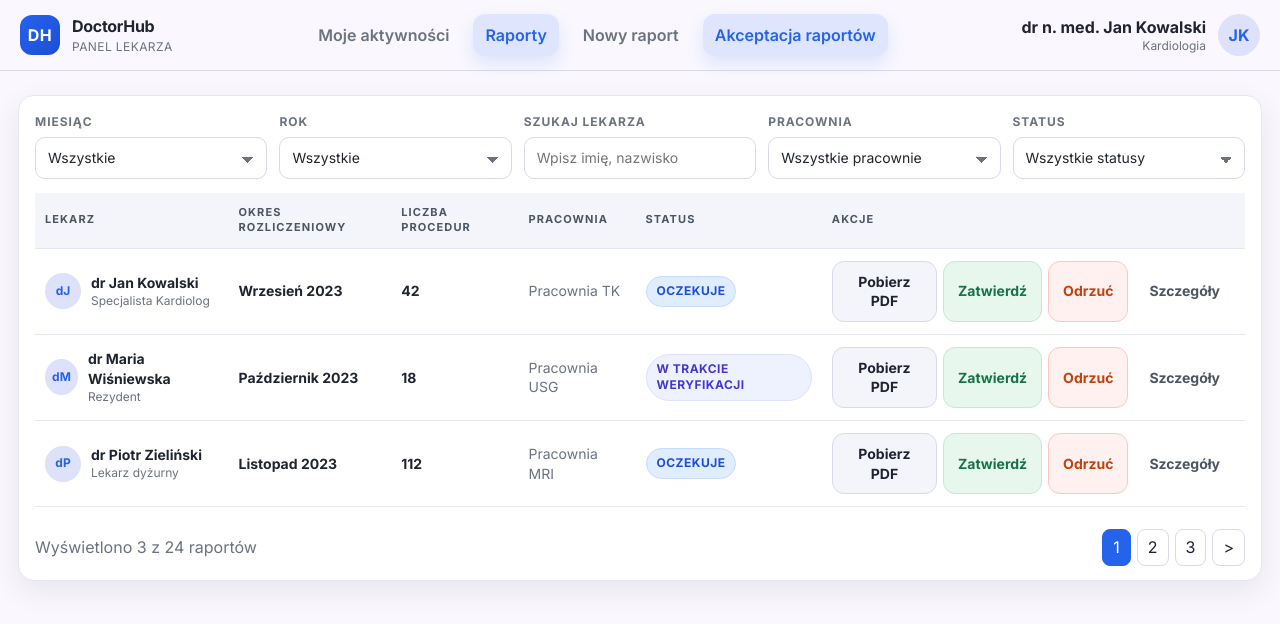
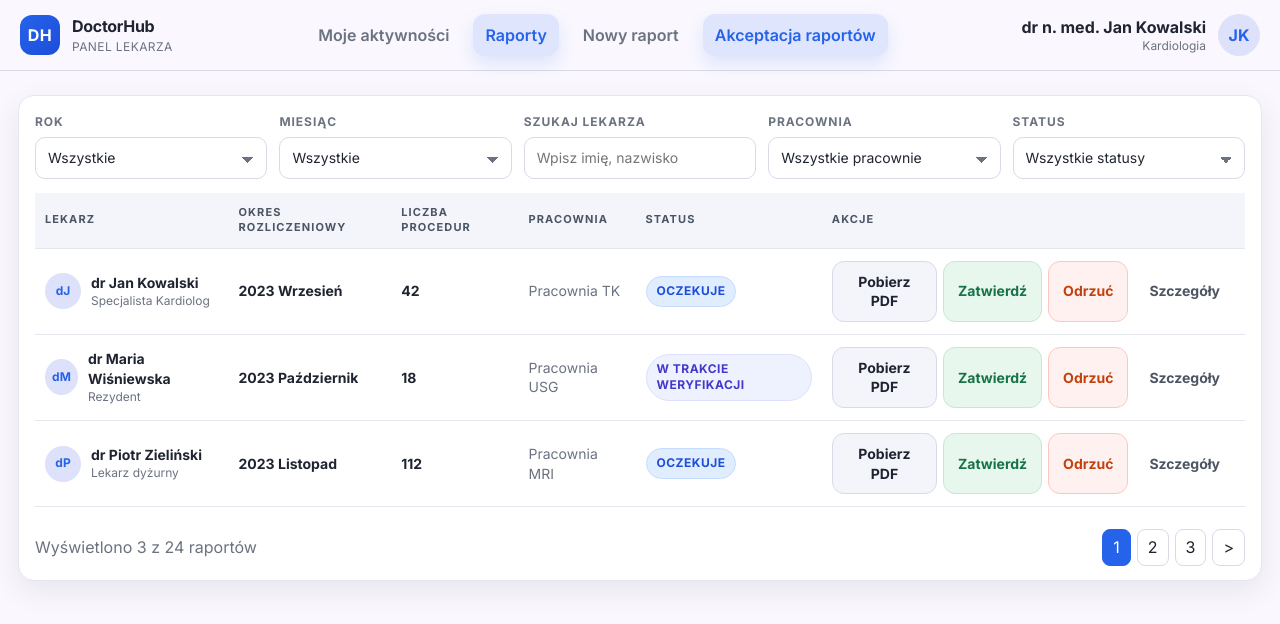
Before and after one commit to MacSlep/DoctorHub, a React (Vite) app in the folder frontend/: page /raporty/akceptacja in a window 1280 px wide. Shown: the top 624 px of the page. Built offline with nearby package versions, Linux system fonts and the light colour scheme.

Commit message:
Update approval page layout

```diff
--- a/frontend/src/pages/ReportsApprovalPage.jsx
+++ b/frontend/src/pages/ReportsApprovalPage.jsx
@@ -4,7 +4,7 @@ const rows = [
   {
     doctorName: 'dr Jan Kowalski',
     role: 'Specjalista Kardiolog',
-    period: 'Wrzesień 2023',
+    period: '2023 Wrzesień',
     proceduresCount: 42,
     lab: 'Pracownia TK',
     status: 'pending',
@@ -12,7 +12,7 @@ const rows = [
   {
     doctorName: 'dr Maria Wiśniewska',
     role: 'Rezydent',
-    period: 'Październik 2023',
+    period: '2023 Październik',
     proceduresCount: 18,
     lab: 'Pracownia USG',
     status: 'review',
@@ -20,7 +20,7 @@ const rows = [
   {
     doctorName: 'dr Piotr Zieliński',
     role: 'Lekarz dyżurny',
-    period: 'Listopad 2023',
+    period: '2023 Listopad',
     proceduresCount: 112,
     lab: 'Pracownia MRI',
     status: 'pending',
@@ -61,6 +61,16 @@ function ReportsApprovalPage() {
       <section className="card">
         <div className="filters">
           <div className="field">
+            <span className="field__label">Rok</span>
+            <select className="input select">
+              <option>Wszystkie</option>
+              <option>2026</option>
+              <option>2025</option>
+              <option>2024</option>
+              <option>2023</option>
+            </select>
+          </div>
+          <div className="field">
             <span className="field__label">Miesiąc</span>
             <select className="input select">
               <option>Wszystkie</option>
@@ -76,16 +86,6 @@ function ReportsApprovalPage() {
               <option>Październik</option>
               <option>Listopad</option>
               <option>Grudzień</option>
-            </select>
-          </div>
-          <div className="field">
-            <span className="field__label">Rok</span>
-            <select className="input select">
-              <option>Wszystkie</option>
-              <option>2026</option>
-              <option>2025</option>
-              <option>2024</option>
-              <option>2023</option>
             </select>
           </div>
           <div className="field">
```
